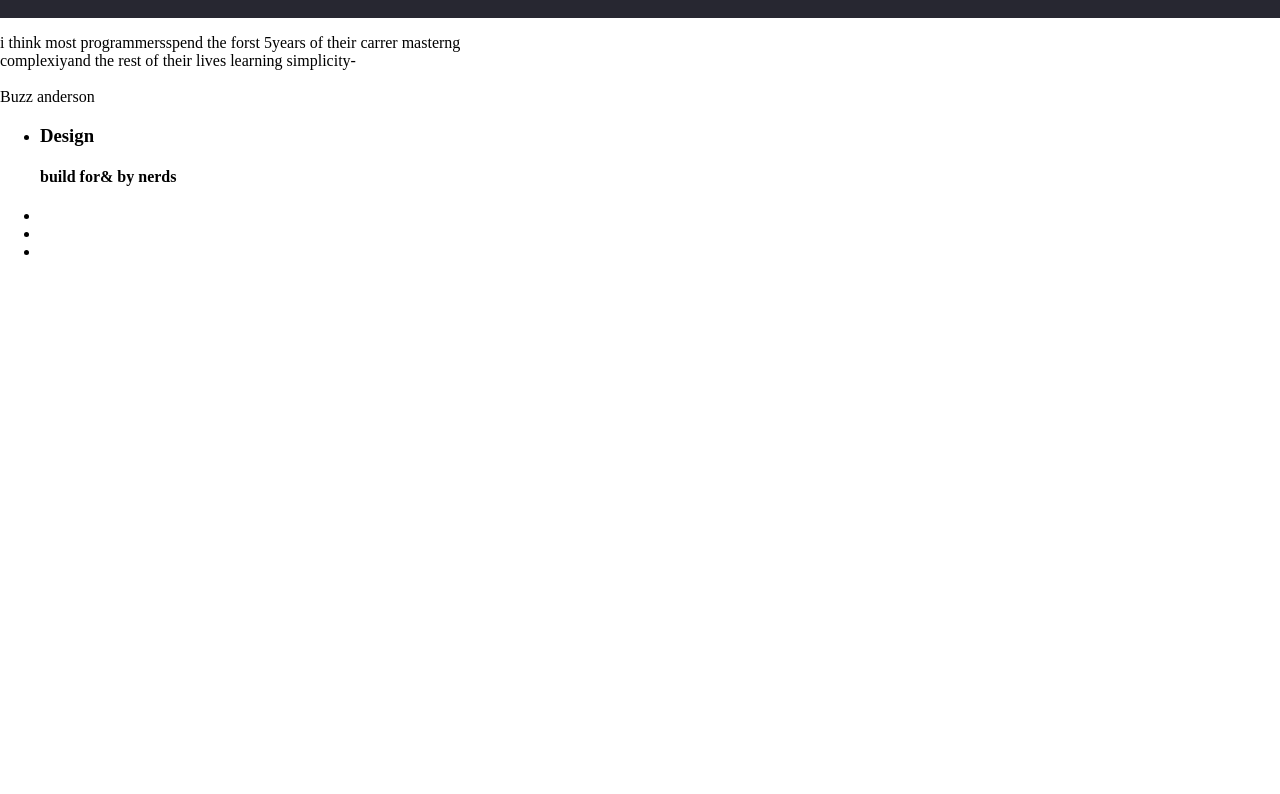
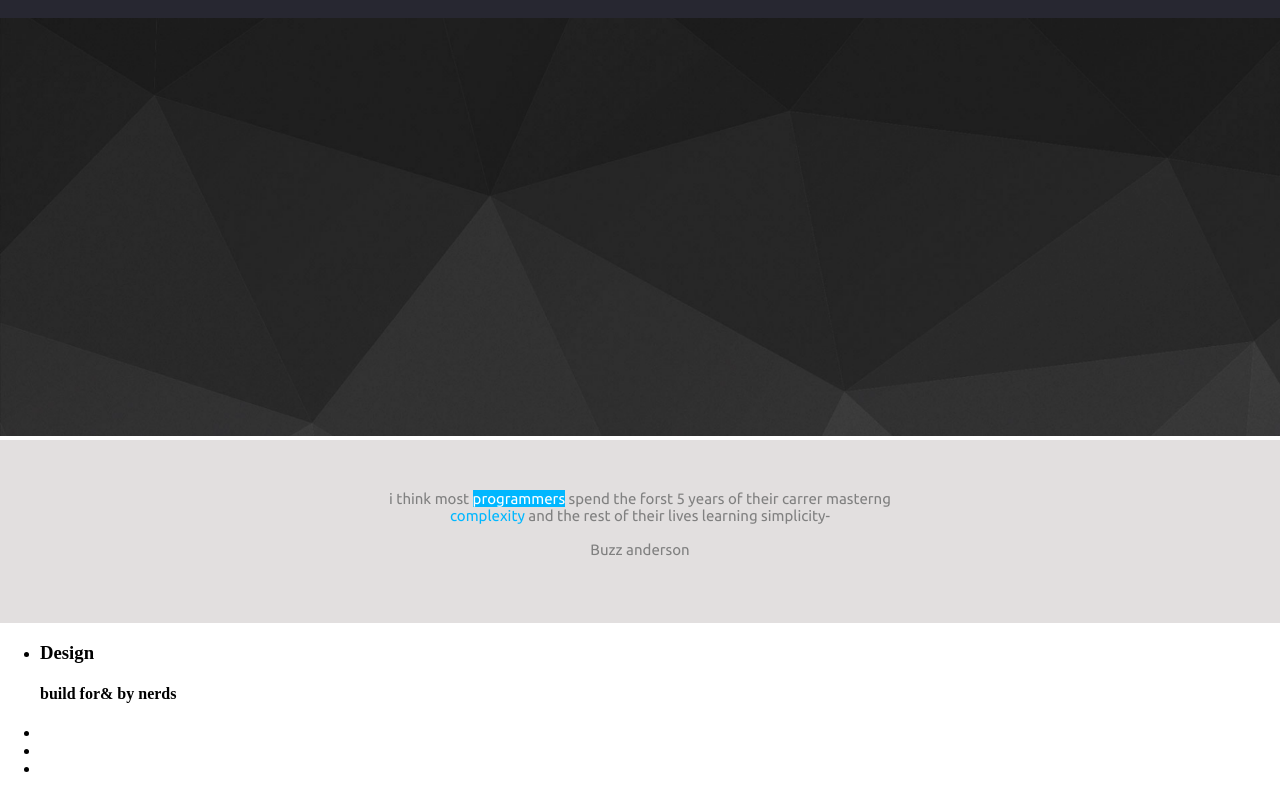
Before and after one commit to keeper-tech-Malo/html-sass-flati-siteweb, a website: page index.html in a window 1280 px wide. Shown: the part 82-876 px from the top of the page. Before the commit the page ends 800 px from the top, so only its background shows below. Drawn offline with Linux system fonts and the light colour scheme.

Commit message:
fin du header

```diff
--- a/index.html
+++ b/index.html
@@ -40,19 +40,21 @@
             </div>
         </nav>
         <div class="image-header">
+            <img src="./public/img/bg-header.png" alt="">
 
         </div>
     </header>
 
     <section>
         <div class="slogan">
-            <p>i think most <span class="programmers">programmers</span>spend the forst 5years of their carrer masterng<br><span class="complexity">complexiy</span>and the rest of their lives learning <span class="simplecitity">simplicity-</span><br><br>Buzz anderson</p>
+            <p>i think most <span class="programmers">programmers</span> spend the forst 5 years of their carrer masterng<br><span class="complexity">complexity</span> and the rest of their lives learning <span class="simplecitity">simplicity-</span><br><br>Buzz anderson</p>
         </div>
         <div class="box">
             <ul>
                 <li>
                     <div>
-                        <i></i>
+
+
                         <h3>Design</h3>
                         <h4>build for& by nerds</h4>
                     </div>
--- a/src/sass/modules/_header.scss
+++ b/src/sass/modules/_header.scss
@@ -1,9 +1,9 @@
 header{
-    display: flex;
-    align-items: center;
-    width: 100%;
-    height: auto;
-    margin: 0 auto;
+    // display: flex;
+    // align-items: center;
+    // width: 100%;
+    // height: auto;
+    // margin: 0 auto;
 
     nav{
         display: flex;
@@ -21,6 +21,7 @@ header{
             margin-left: 40px;
             padding: 40px;
             text-transform: uppercase;
+            font-family: "ubuntu-malo";
         }
         .box-liste{
             display: flex;
@@ -47,9 +48,11 @@ header{
                         text-decoration: none;
                         padding: 20px;
                         text-transform: uppercase;
+                        font-family: "ubuntu-malo";
                         span{
                             display: flex;
                             justify-content: space-between;
+
                         }
                     }
                 }
@@ -57,6 +60,13 @@ header{
         }
     }
     .image-header{
-        background-image: url("../../../public/img/bg-header.png");
+        width: 100%;
+        img{
+            max-width: 100%;
+            // background: cover;
+
+
+        }
+
     }
 }
--- a/src/sass/modules/_section.scss
+++ b/src/sass/modules/_section.scss
@@ -1,10 +1,33 @@
 section{
-    margin: 50px 15%;
+    margin: 0;
+
+
     .slogan{
+
+        display: flex;
         justify-content: center;
         align-content: center;
+        background-color: rgb(226, 223, 223);
+        padding-bottom: 50px;
+        font-size: 15px;
+        margin-bottom: 0;
+
+
         p{
+            margin-top: 50px;
             text-align: center;
+            font-family: "ubuntu-malo";
+            color: grey;
+            .programmers{
+                background-color: rgb(0, 183, 255);
+                color: white;
+            }
+            .complexity{
+                color:rgb(0, 183, 255);
+            }
+
+
+
         }
 
     }
```
Also changed, not shown: public/css/app.css.
